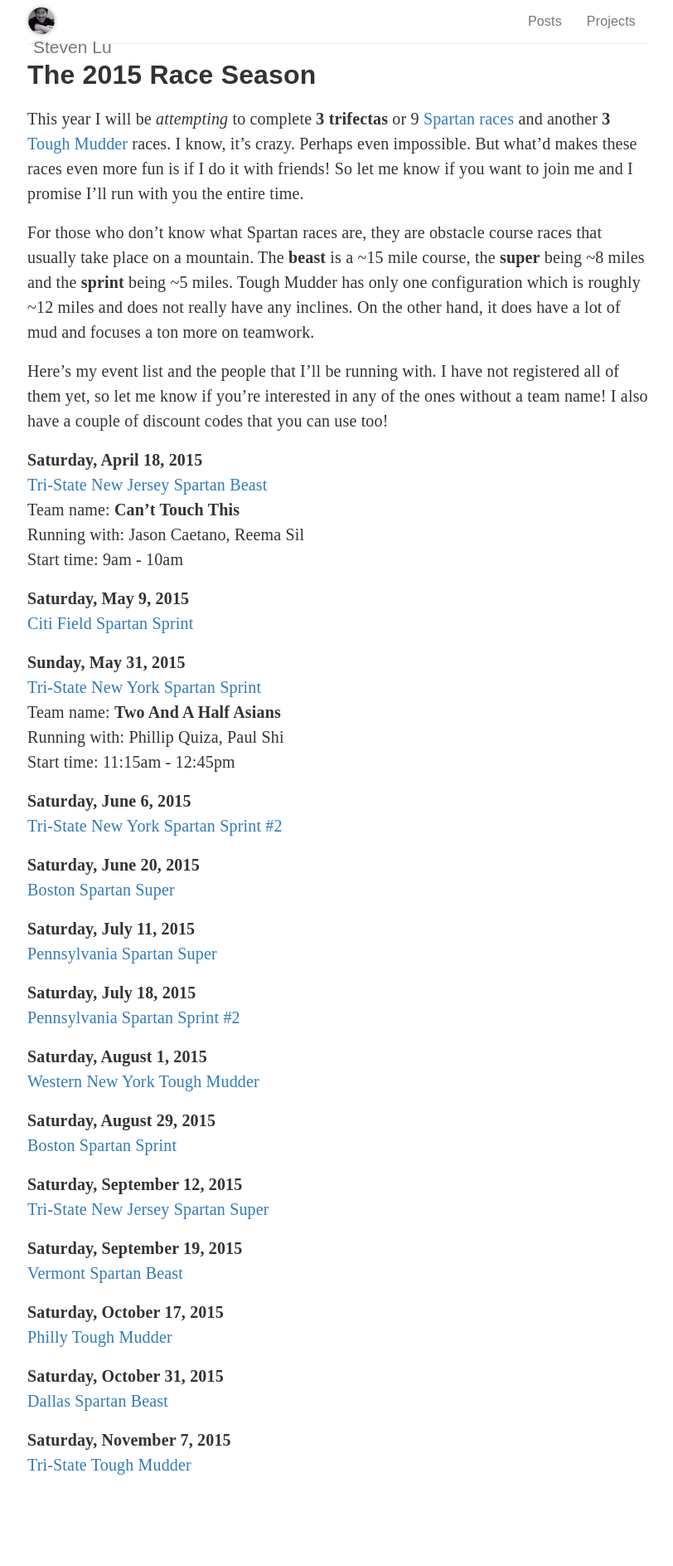
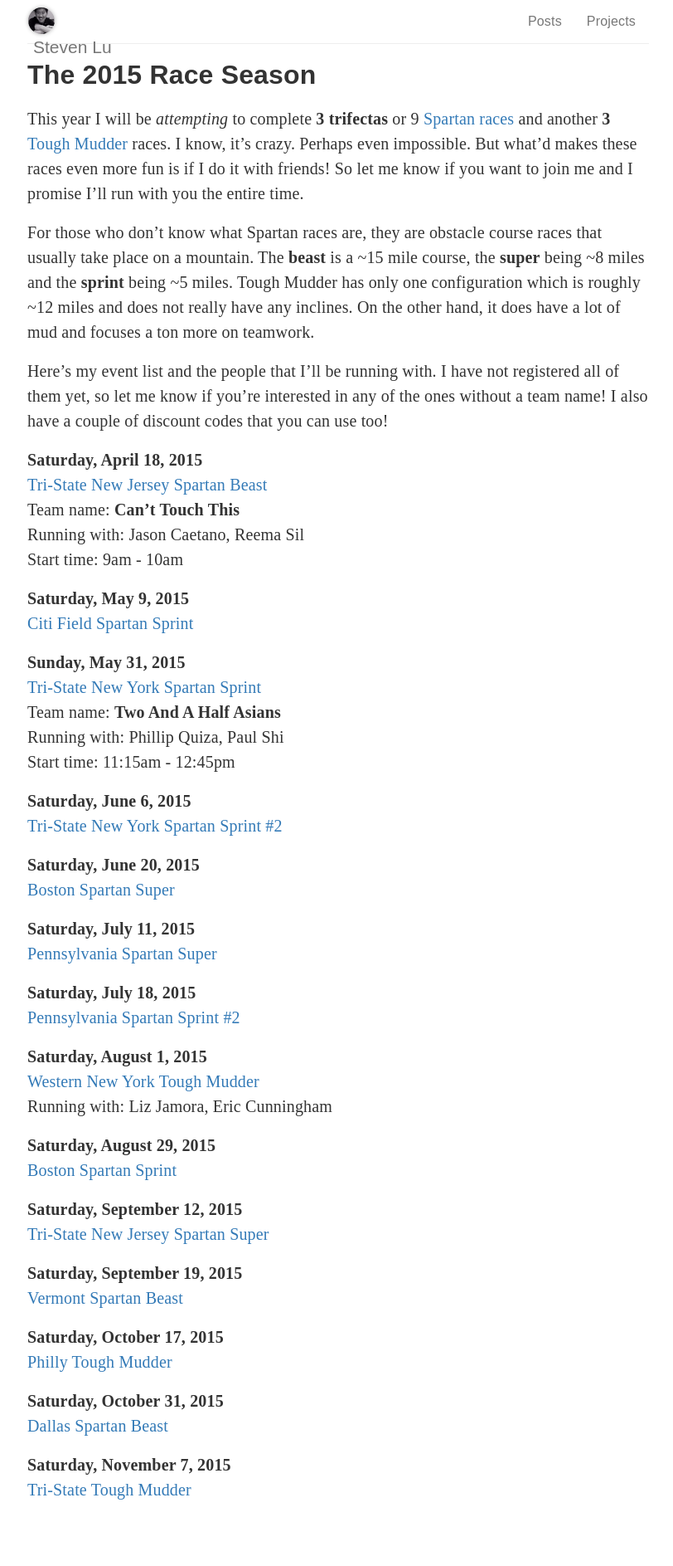
Before and after one commit to sjlu/sjlu.github.io, a Jekyll site: the page built from races/index.md, in a window 1280 px wide. Shown: the whole page at 83% size, without its empty margins (232-1044 px from the left). Built offline with Jekyll 4.4.1, drawn with Linux system fonts in a browser that asks for light colours; nearby versions of some CDN libraries; comment, search, counter and statistics services are not loaded; before the commit the page ends 1857 px from its top, so only the background shows below that.

Commit message:
added liz and eric to 8/1 races

```diff
--- a/races/index.md
+++ b/races/index.md
@@ -37,7 +37,8 @@
 [Pennsylvania Spartan Sprint #2](http://www.spartan.com/events/?event_id=474/pennsylvania-sprint-#2)
 
 **Saturday, August 1, 2015** \\
-[Western New York Tough Mudder](https://toughmudder.com/events/2015-western-new-york)
+[Western New York Tough Mudder](https://toughmudder.com/events/2015-western-new-york) \\
+Running with: Liz Jamora, Eric Cunningham
 
 **Saturday, August 29, 2015** \\
 [Boston Spartan Sprint](http://www.spartan.com/events/?event_id=505/boston-sprint)
```
